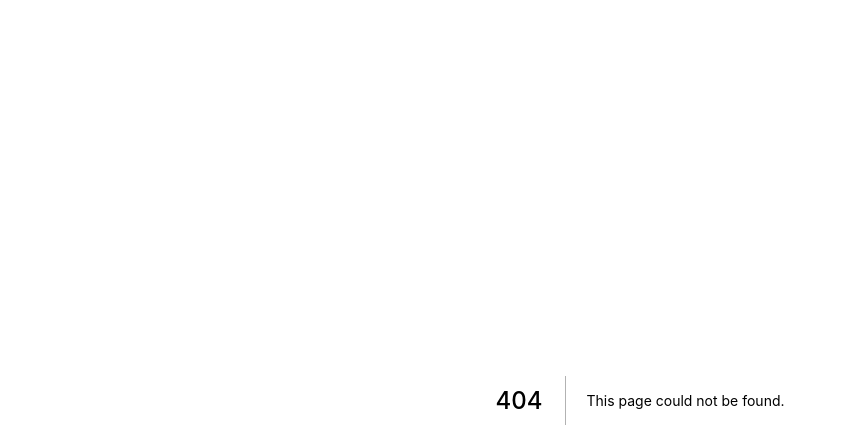
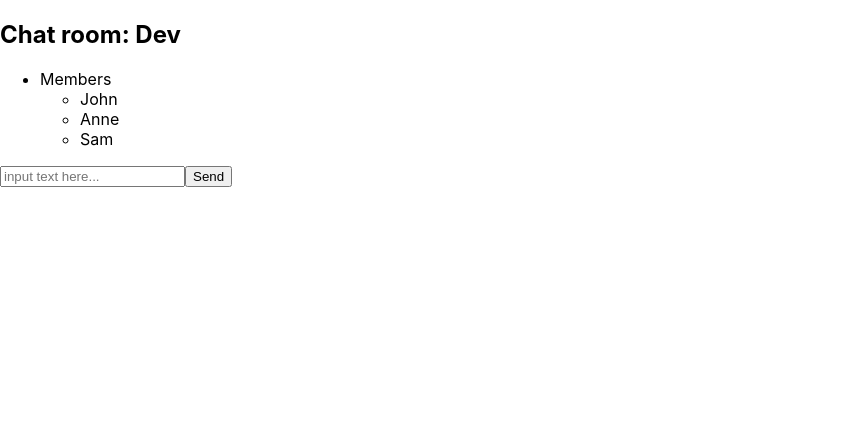
Before and after one commit to dycat/chatroom, a Next.js app in the folder client/: page /chatroom in a window 1280 px wide. Before the commit this address had no page. Shown: the top 448 px of the page, without its empty margins (0-847 px from the left). Built offline with nearby package versions, Linux system fonts and the light colour scheme.

Commit message:
add login&chatroom jsx html

```diff
--- /dev/null
+++ b/client/pages/chatroom.tsx
@@ -0,0 +1,21 @@
+export default function Chatroom(): JSX.Element {
+  return (
+    <div>
+      <h2>Chat room: Dev</h2>
+      <div>
+        <ul>
+          <li>Members</li>
+          <ul>
+            <li>John</li>
+            <li>Anne</li>
+            <li>Sam</li>
+          </ul>
+        </ul>
+      </div>
+      {/* Chat display area div */}
+      <div></div>
+      <input type="text" id="" placeholder="input text here..." />
+      <button>Send</button>
+    </div>
+  );
+}
```
Also changed, not shown: client/components/login.tsx (added, +14 -0 lines), client/pages/index.tsx (+11 -15 lines).
